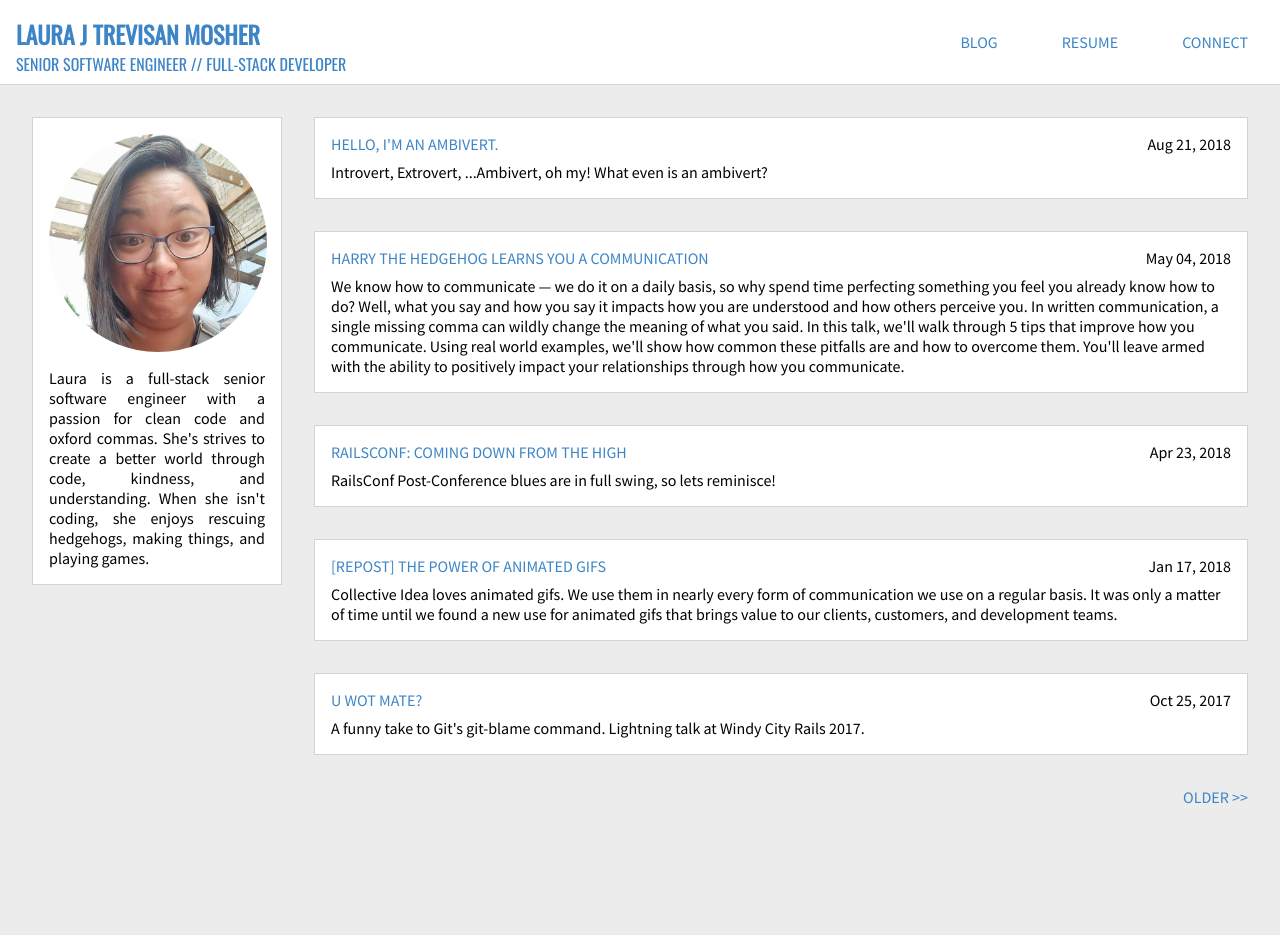
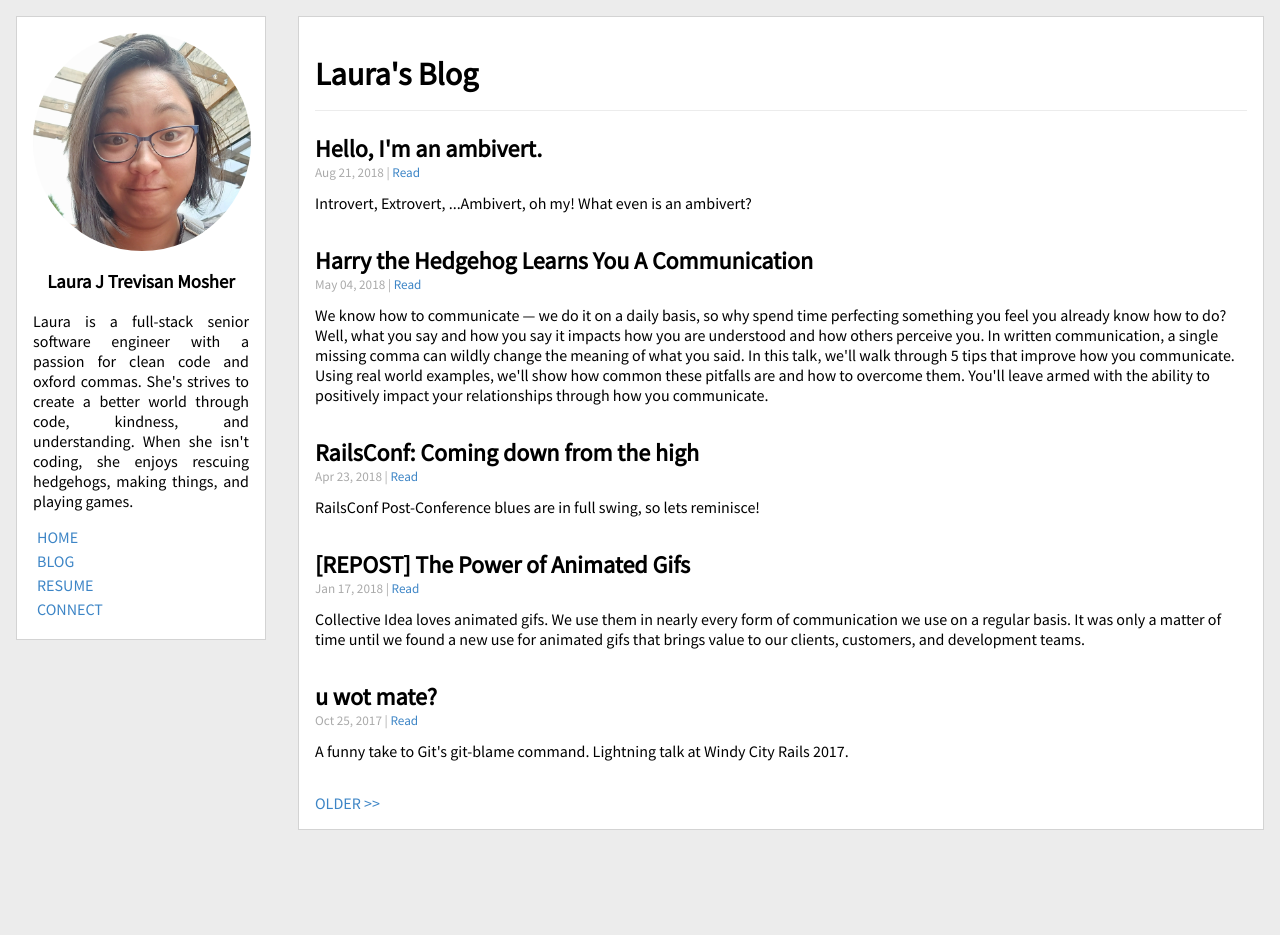
Before and after one commit to lauramosher/lauramosher.github.io, a Jekyll site: the page built from blog/index.html, in a window 1280 px wide. Built offline with Jekyll 4.4.1, drawn with Linux system fonts in a browser that asks for light colours; the list of posts is cut into pages by our own code; after the commit the page ends 900 px from its top, so only the background shows below that.

Commit message:
mobile first blog design

```diff
--- a/_layouts/blog.html
+++ b/_layouts/blog.html
@@ -15,14 +15,20 @@
     <meta name="keywords" content="Software Development, Software Engineering, Holland, Zeeland, Grand Rapids, Michigan, Ruby, Ruby on Rails, Elixir, Full-Stack, Code, Writer, Laura, Laura Mosher, Laura J Trevisan Mosher">
   </head>
   <body>
-    {% include header.html %}
-
     <main>
       {{ content }}
-      <aside role="sidebar">
-        <img class="profile" src="{{site.url}}/images/profile.jpg" alt="Laura Mosher" title="Laura Mosher" />
-        Laura is a full-stack senior software engineer with a passion for clean code and oxford commas. She's strives to create a better world through code, kindness, and understanding. When she isn't coding, she enjoys rescuing hedgehogs, making things, and playing games.
-      </aside>
     </main>
+    <aside role="sidebar">
+      <img class="profile" src="{{site.url}}/images/profile.jpg" alt="Laura Mosher" title="Laura Mosher" />
+      <h3>Laura J Trevisan Mosher</h3>
+      Laura is a full-stack senior software engineer with a passion for clean code and oxford commas. She's strives to create a better world through code, kindness, and understanding. When she isn't coding, she enjoys rescuing hedgehogs, making things, and playing games.
+
+      <nav>
+        <a href="/">Home</a>
+        <a href="/blog">Blog</a>
+        <a href="/public/lauramosher.pdf" target="_blank">Resume</a>
+        <a href="/connect">Connect</a>
+      </nav>
+    </aside>
   </body>
 </html>
--- a/_sass/post.scss
+++ b/_sass/post.scss
@@ -1,60 +1,18 @@
+$lightgray: #ececec;
+$medgray: #aaa;
+
 .post {
+  h1.post-title {
+    border-bottom: 1px solid $lightgray;
+    padding-bottom: 5px;
+    margin-bottom: 5px;
+  }
+  p.post-meta {
+    color: $medgray;
+    font-size: smaller;
+    margin-top: 5px;
+  }
   a {
     text-transform: none;
   }
-  &-title {
-    margin: 0 auto;
-    text-transform: uppercase;
-  }
-
-  &-meta {
-    margin: 0;
-  }
-
-  &--category {
-    padding: 3px 5px;
-    border-radius: 5px;
-    text-decoration: none;
-    margin-right: 2px;
-    background-color: #3d85c6;
-    font-size: 0.8em;
-
-    a {
-      color: #FFF;
-    }
-  }
 }
-
-.actions {
-  display: flex;
-  justify-content: space-between;
-}
-
-.list-item {
-  .post--meta {
-    display: flex;
-    justify-content: space-between;
-    margin-bottom: 0.5em;
-
-    .post-link {
-      text-transform: uppercase;
-    }
-  }
-}
-
-figure {
-  padding: 1em;
-  border-radius: 5px;
-  overflow-x: scroll;
-  margin: 0;
-}
-
-pre {
-  margin: 0;
-}
-
-iframe {
-  width: 848px;
-  max-width: 848px;
-  height: 480px;
-}
--- a/blog/index.html
+++ b/blog/index.html
@@ -6,14 +6,20 @@ pagination:
 description: "This is a collection of my thoughts on life and software."
 ---
 
+<h1 class="page-title">Laura's Blog</h1>
+
 {% for post in paginator.posts %}
   <article>
     <div class="post list-item">
       {% assign date_format = "%b %d, %Y" %}
-      <span class="post--meta">
-        <a class="post-link" href="{{ post.url | relative_url }}">{{ post.title | escape }}</a>
-        <span>{{ post.date | date: date_format }}</span>
-      </span>
+      <h2 class="post post--title">
+        {{post.title}}
+        <span class="post--meta">
+          <span>{{ post.date | date: date_format }}</span>
+          |
+          <a class="post-link" href="{{ post.url | relative_url }}">Read</a>
+        </span>
+      </h2>
       {{ post.excerpt | remove: "<p>" | remove: "</p>" }}
     </div>
   </article>
--- a/stylesheets/blog.scss
+++ b/stylesheets/blog.scss
@@ -3,15 +3,26 @@
 
 @import url('https://fonts.googleapis.com/css?family=Oswald|Source+Code+Pro|Source+Sans+Pro');
 
+$lightgray: #ececec;
+$medgray: #aaa;
+$medblue: #3d85c6;
+$darkblue: #183542;
+
 body {
   font-family: "Source Sans Pro", Helvetica, Arial, sans-serif;
   margin: 0;
   padding: 0;
+  min-width: calc(200px + 2em);
 }
 
-$lightgray: #ececec;
-$medblue: #3d85c6;
-$darkblue: #183542;
+main {
+  padding: 0.5em;
+
+  h1.page-title {
+    border-bottom: 1px solid $lightgray;
+    padding-bottom: 0.5em;
+  }
+}
 
 a {
   color: $medblue;
@@ -19,124 +30,90 @@ a {
   text-transform: uppercase;
 }
 
-header[role=page-header] {
-  background-color: white;
-  border-bottom: 1px solid darken($lightgray, 10%);
-  display: flex;
-  align-items: stretch;
-  justify-content: space-between;
+article {
+  margin-bottom: 1em;
 
-  height: 5.25em;
-
-  .page-heading {
-    font-family: Oswald;
-    margin: 1em;
-    display: block;
-    text-transform: uppercase;
-
-    h1 {
-      margin: 0;
+  .post {
+    &--title {
+      margin-bottom: 0.5em;
     }
 
-    a {
-      color: $medblue;
-      text-decoration: none;
+    &--meta {
+      color: $medgray;
+      display: block;
+      font-size: 0.55em;
+      font-weight: lighter;
     }
+  }
+}
+
+aside[role=sidebar] {
+  margin-top: 1em;
+  border-top: 2px dotted $lightgray;
+  text-align: center;
+
+  img {
+    border-radius: 50%;
+    padding: 1em;
+    display: block;
+    margin: auto;
+    width: 200px;
   }
 
   nav {
-    display: flex;
-    align-items: stretch;
-
+    margin-top: 1em;
     a {
-      padding: 2em;
-      text-decoration: none;
-      color: $medblue;
-
-      &:hover {
-        color: white;
-        background-color: $medblue;
-      }
+      display: block;
+      margin: 0.25em;
     }
   }
 }
-body {
-  background-color: $lightgray;
-}
 
-main {
-  margin: 2em;
-  display: grid;
-  grid-template-columns: 250px auto;
-  grid-column-gap: 2em;
-  grid-row-gap: 2em;
+@media all and (min-width: 820px) {
+  a {
+    color: $medblue;
+    text-decoration: none;
+    text-transform: uppercase;
+  }
+
+  body {
+    background-color: $lightgray;
+    margin: 1em;
+    display: grid;
+    grid-template-columns: 250px auto;
+    grid-column-gap: 2em;
+    grid-row-gap: 2em;
+  }
 
   aside[role=sidebar] {
+    margin: 0;
     align-self: start;
     background-color: white;
     border: 1px solid darken($lightgray, 10%);
     padding: 1em;
     grid-column: 1;
-    grid-row: 1 / 10; // pagination is max 10 per page
+    grid-row: 1;
     text-align: justify;
 
-    .profile {
-      border-radius: 50%;
+    img.profile {
+      padding: 0;
       width: calc(250px - 2em);
-      margin-bottom: 1em;
+    }
+
+    h3 {
+      text-align: center;
     }
   }
 
-  article {
+  main {
     align-self: start;
     background-color: white;
     border: 1px solid darken($lightgray, 10%);
     padding: 1em;
     grid-column: 2;
-  }
-}
-
-@media all and (max-width: 820px) {
-  header[role='page-header'] {
-    min-width: 670px;
-    display: block;
-    box-shadow: none;
-    text-align: center;
-
-    height: 7em;
-
-    .page-heading {
-      margin-top: 0;
-    }
-
-    nav {
-      justify-content: center;
-
-      a {
-        margin-left: 1em;
-        padding: 0.5em;
-      }
-    }
-  }
-
-  main {
-    grid-template-columns: auto;
-    grid-template-columns: minmax(670px, max-content);
-    grid-template-rows: auto;
 
     article {
-      grid-column: 1;
-      grid-row: auto;
-    }
-
-    aside[role=sidebar] {
-      grid-column: 1;
-      grid-row: auto;
-
-      img {
-        margin: 0 auto;
-        display: block;
-      }
+      margin-bottom: 2em;
     }
   }
 }
```
Also changed, not shown: 1 other file.
